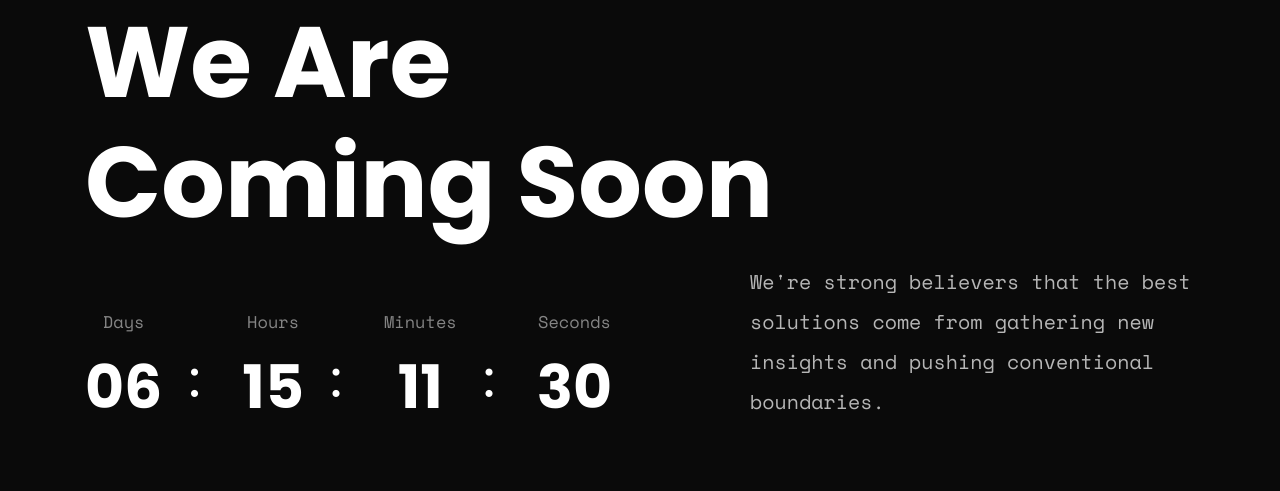
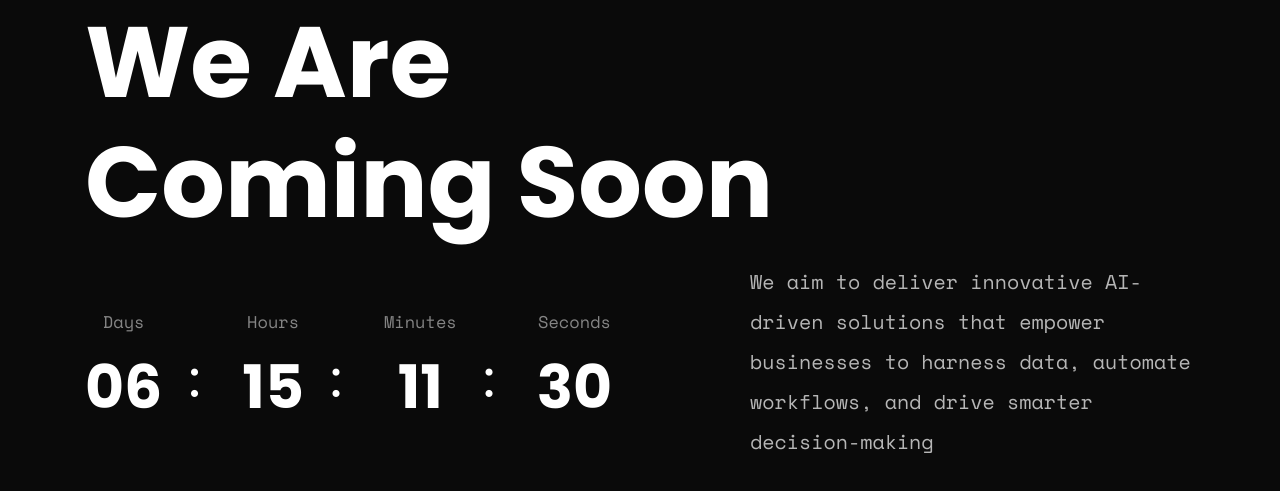
Before and after one commit to seifkowatli/kraftsai-website, a plain HTML site: page index.html in a window 1280 px wide. Shown: the part 239-730 px from the top of the page. Drawn offline with nearby package versions, Linux system fonts and the light colour scheme.

Commit message:
Update index.html
Change the description

```diff
--- a/index.html
+++ b/index.html
@@ -60,7 +60,7 @@
                             </div>
                             <div class="col-xl-5 col-lg-5">
                                 <!-- desc strat  -->
-                                <p class="wow fadeInLeft" data-wow-delay=".4s">We're strong believers that the best solutions come from gathering new insights and pushing conventional boundaries.</p>
+                                <p class="wow fadeInLeft" data-wow-delay=".4s">We aim to deliver innovative AI-driven solutions that empower businesses to harness data, automate workflows, and drive smarter decision-making</p>
                                 <!-- desc end  -->
                             </div>
                         </div>
```
